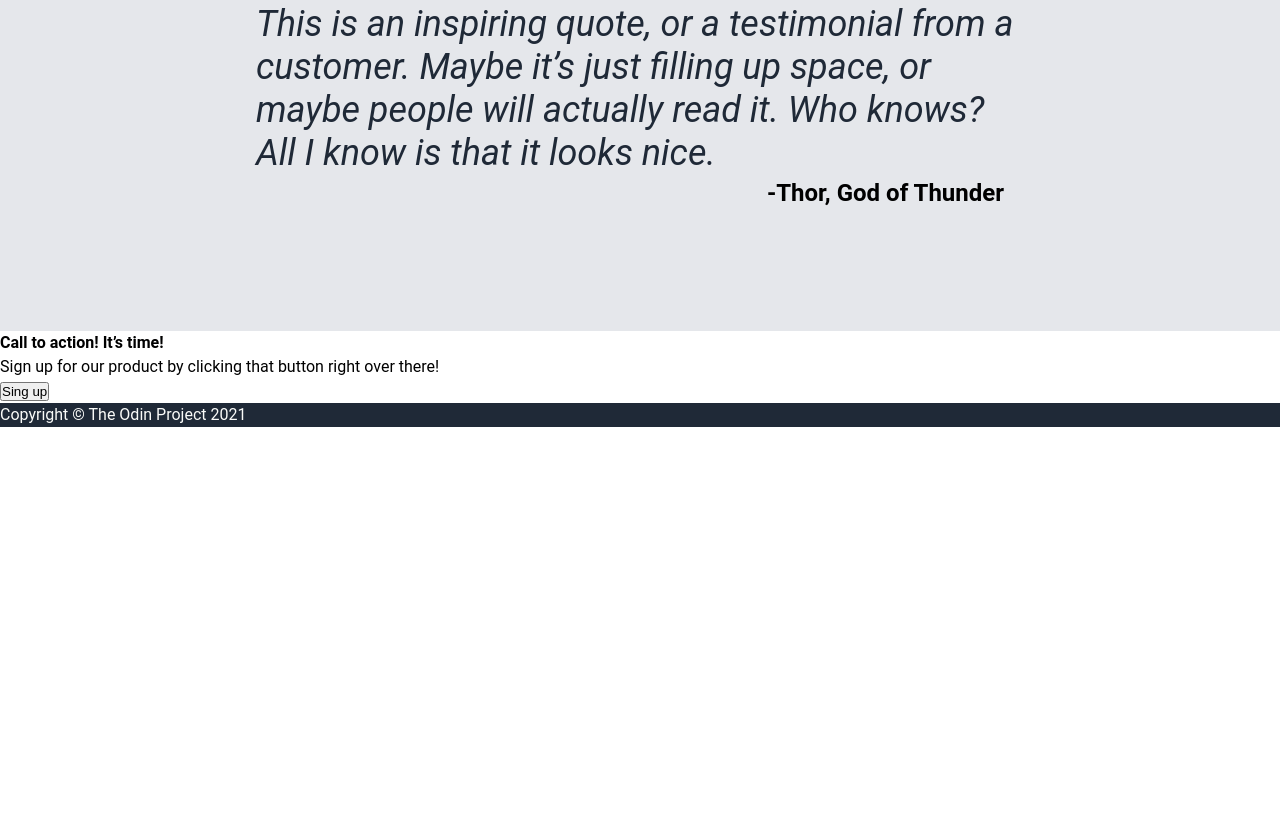
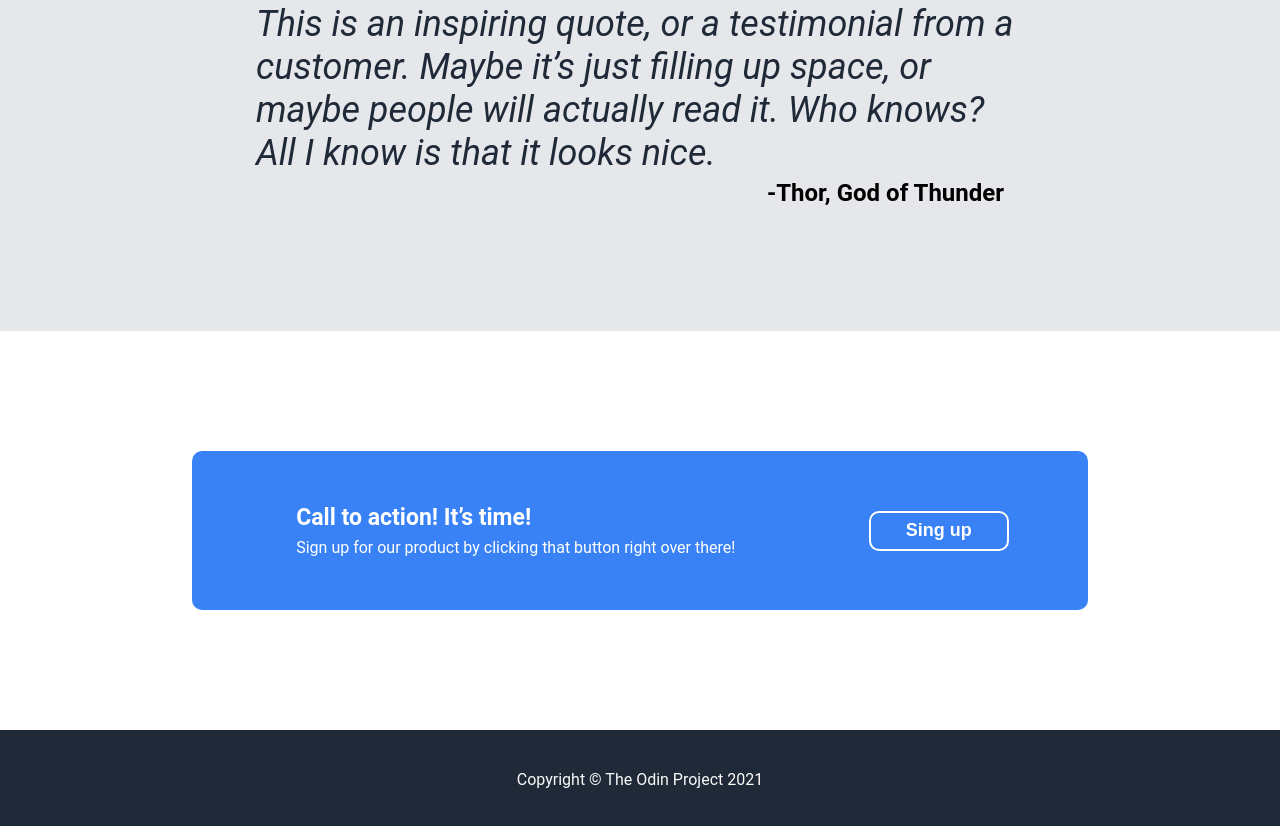
Before and after one commit to Ludwing-Dev/Landing-Page, a plain HTML site: page index.html in a window 1280 px wide. Shown: the part 1221-2047 px from the top of the page. Before the commit the page ends 1648 px from the top, so only its background shows below. Drawn offline with Linux system fonts and the light colour scheme.

Commit message:
feat: complete cta and footer sections with first-child pseudo-class

```diff
--- a/css/style.css
+++ b/css/style.css
@@ -135,3 +135,44 @@ a {
     font-size: 24px;
     padding-right: 20px;
 }
+
+.cta {
+    padding: 120px 15%;
+}
+
+.cta-info {
+    display: flex;
+    flex-direction: column;
+    color: white;
+    padding: 25px;
+}
+
+.cta-banner {
+    display: flex;
+    justify-content: space-around;
+    background-color: #3882f6;
+    padding: 25px;
+    border-radius: 10px;
+}
+
+.cta-banner button {
+    background-color: #3882f6;
+    color: white;
+    border: 2px solid white;
+    width: 140px;
+    height: 40px;
+    align-self: center;
+    border-radius: 10px;
+    font-weight: bold;
+    font-size: 18px;
+}
+.cta p:first-child {
+    font-size: 23px;
+}
+
+.footer {
+    height: 100px;
+    display: flex;
+    justify-content: center;
+    align-items: center;
+}
--- a/index.html
+++ b/index.html
@@ -46,9 +46,11 @@
             </blockquote>
         </section>
         <section class="cta">
-            <div>
-                <p><strong>Call to action! It’s time!</strong></p>
-                <p>Sign up for our product by clicking that button right over there!</p>
+            <div class="cta-banner">
+                <div class="cta-info">
+                    <p><strong>Call to action! It’s time!</strong></p>
+                    <p>Sign up for our product by clicking that button right over there!</p>
+                </div>
                 <button type="button">Sing up</button>
             </div>
         </section>
```
